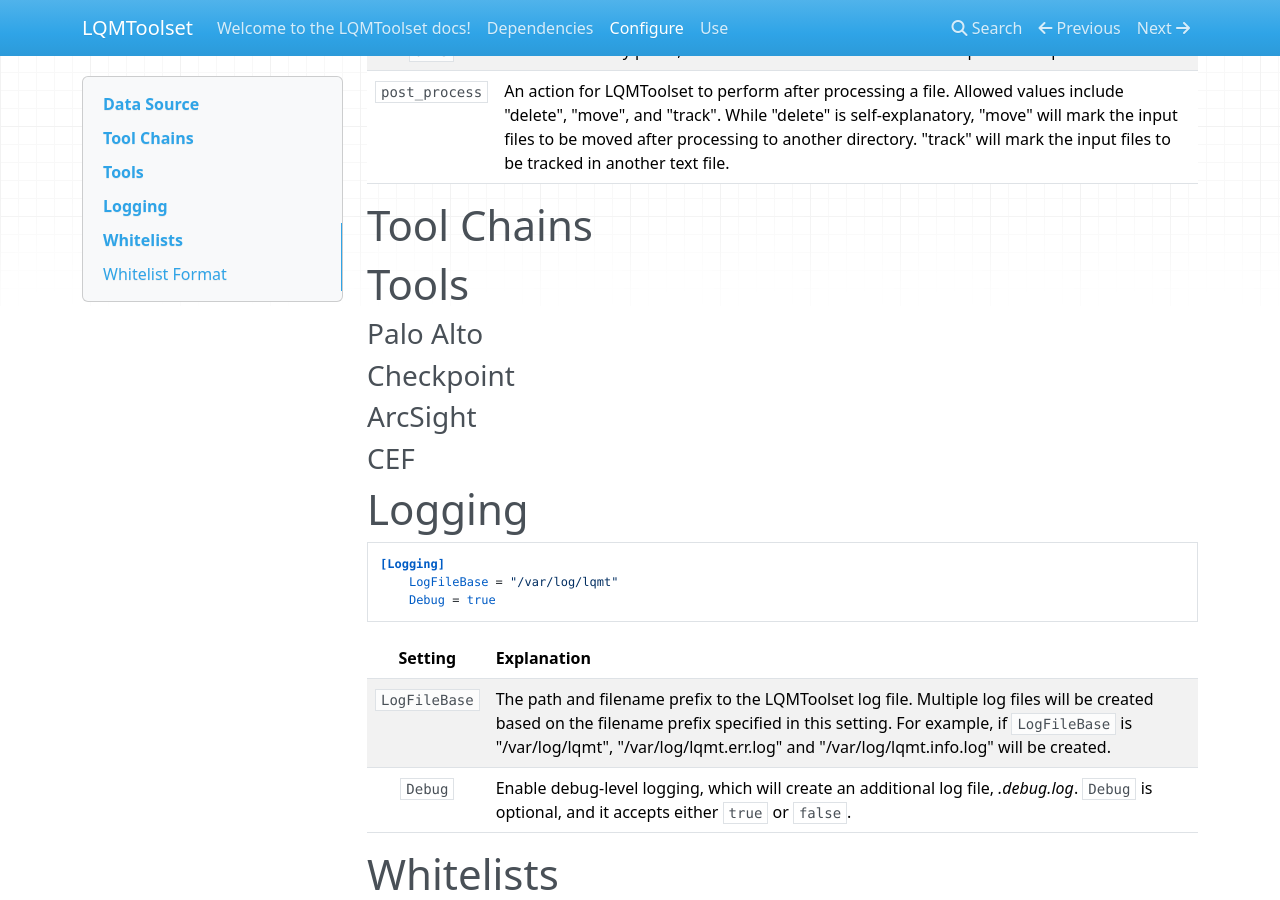
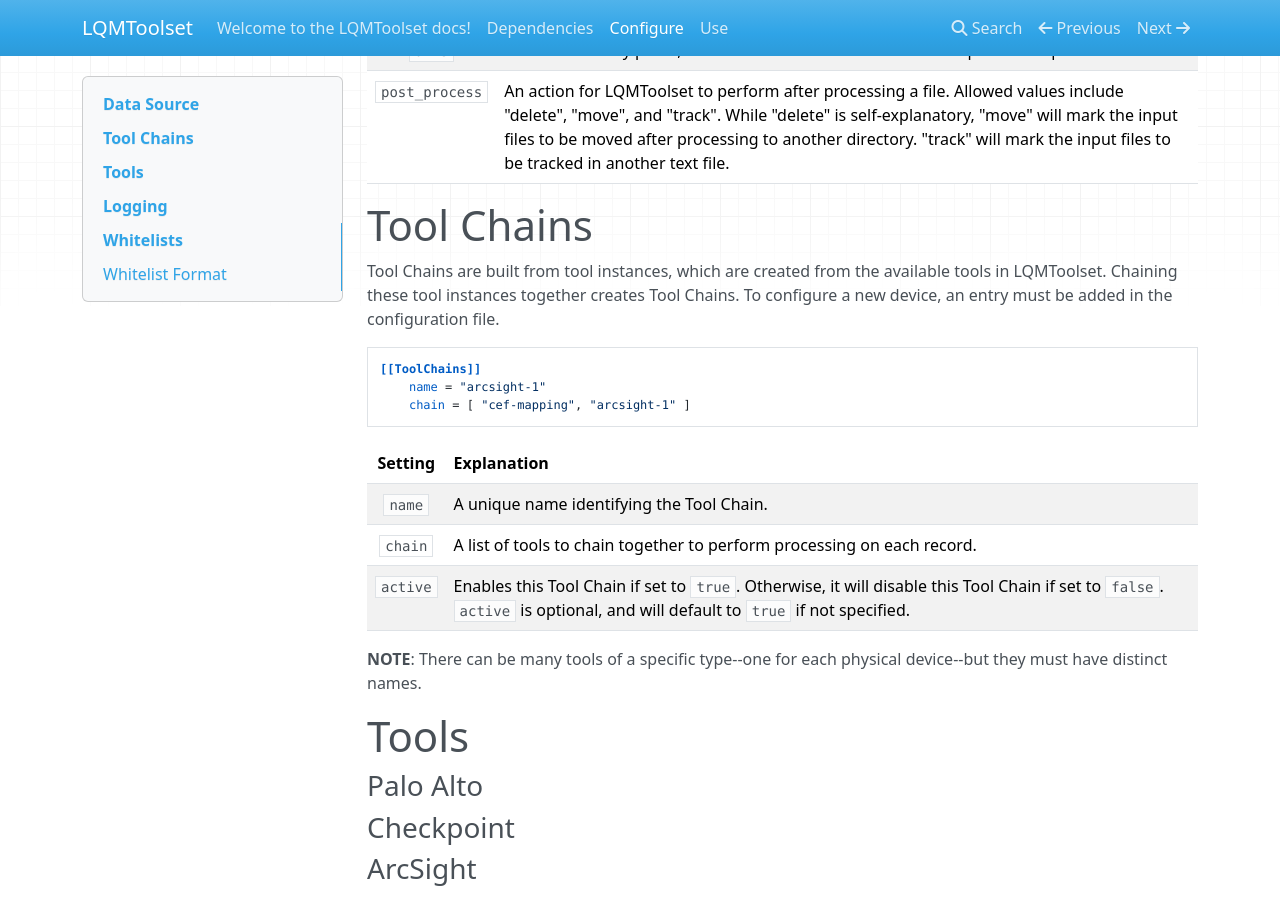
Before and after one commit to anl-cyberscience/LQMToolset, an MkDocs documentation site: the page built from docs/configure.md, in a window 1280 px wide and 900 px high, scrolled down 345 px. Built offline with MkDocs 1.6.1, drawn with Linux system fonts in a browser that asks for light colours; nearby versions of some CDN libraries; old or Windows-style settings are respelled for this version of MkDocs.

Commit message:
add Tool Chains section to configure docs

```diff
--- a/docs/configure.md
+++ b/docs/configure.md
@@ -13,6 +13,19 @@
 `post_process` | An action for LQMToolset to perform after processing a file. Allowed values include "delete", "move", and "track". While "delete" is self-explanatory, "move" will mark the input files to be moved after processing to another directory. "track" will mark the input files to be tracked in another text file.
 
 # Tool Chains
+Tool Chains are built from tool instances, which are created from the available tools in LQMToolset. Chaining these tool instances together creates Tool Chains. To configure a new device, an entry must be added in the configuration file.
+
+    [[ToolChains]]
+        name = "arcsight-1"
+        chain = [ "cef-mapping", "arcsight-1" ]
+
+Setting | Explanation
+:-----: | :----------
+`name`  | A unique name identifying the Tool Chain.
+`chain` | A list of tools to chain together to perform processing on each record.
+`active`| Enables this Tool Chain if set to `true`. Otherwise, it will disable this Tool Chain if set to `false`. `active` is optional, and will default to `true` if not specified.
+
+**NOTE**: There can be many tools of a specific type--one for each physical device--but they must have distinct names.
 
 # Tools
 
```
